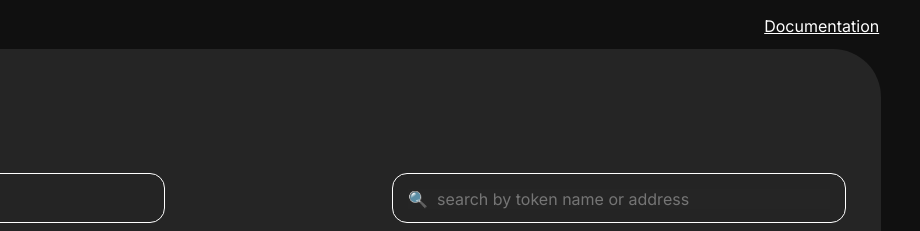
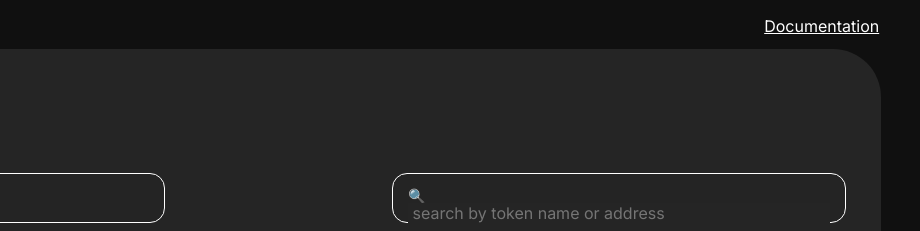
Before and after one commit to AlekseiGet/test_task, a plain HTML site: page index.html in a window 1280 px wide. Shown: the top 231 px of the page, 360-1280 px from the left. Drawn offline with Linux system fonts and the light colour scheme; no server answers.

Commit message:
Add files via upload

```diff
--- a/index.html
+++ b/index.html
@@ -52,13 +52,14 @@
             action="#" method="get">
             <div class="navbar__part__auth">
               <div class="navbar__part__auth__search search">
-                <input tabindex="1" placeholder="&#128269  search by token name or address" type="text" name="username"
+                <div class="search_imegn">&#128269 </div>
+                <input tabindex="1" placeholder=" search by token name or address" type="text" name="usersearch"
                   value="" />
 
               </div>
               <div class="navbar__part__auth__bar search">
                 <option value="Token type">Token type</option>
-                <br /> <input tabindex="1" title="id_ip" checked type="radio" name="token_sort" value="id_ip" />id_ip
+                <br /> <input tabindex="1" title="id_ip"  type="radio" name="token_sort" value="id_ip" />id_ip
                 <br /> <input tabindex="1" title="id_down" type="radio" name="token_sort" value="id_down" />id_down
                 <br /> <input tabindex="2" title="name_up" type="radio" name="token_sort" value="name_up" />name_up
                 <br /> <input tabindex="3" title="name_down" type="radio" name="token_sort"
```
